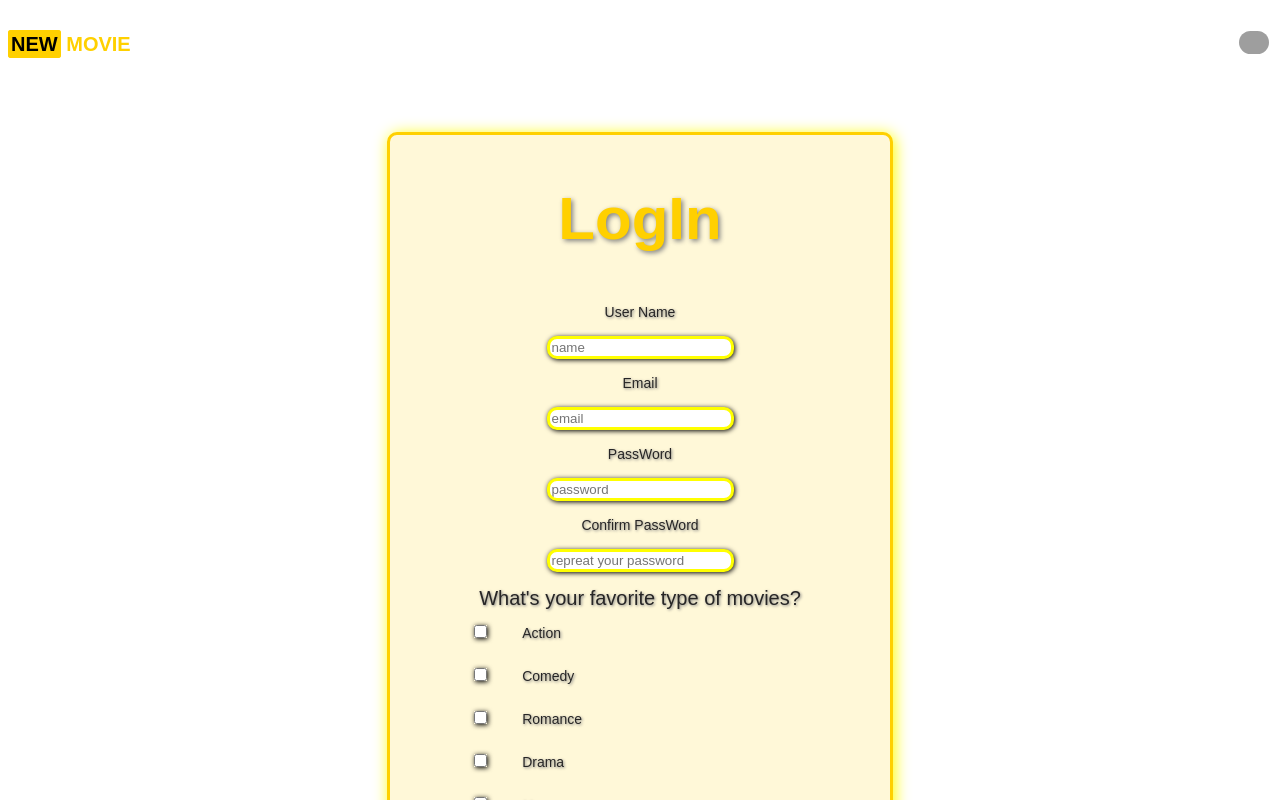
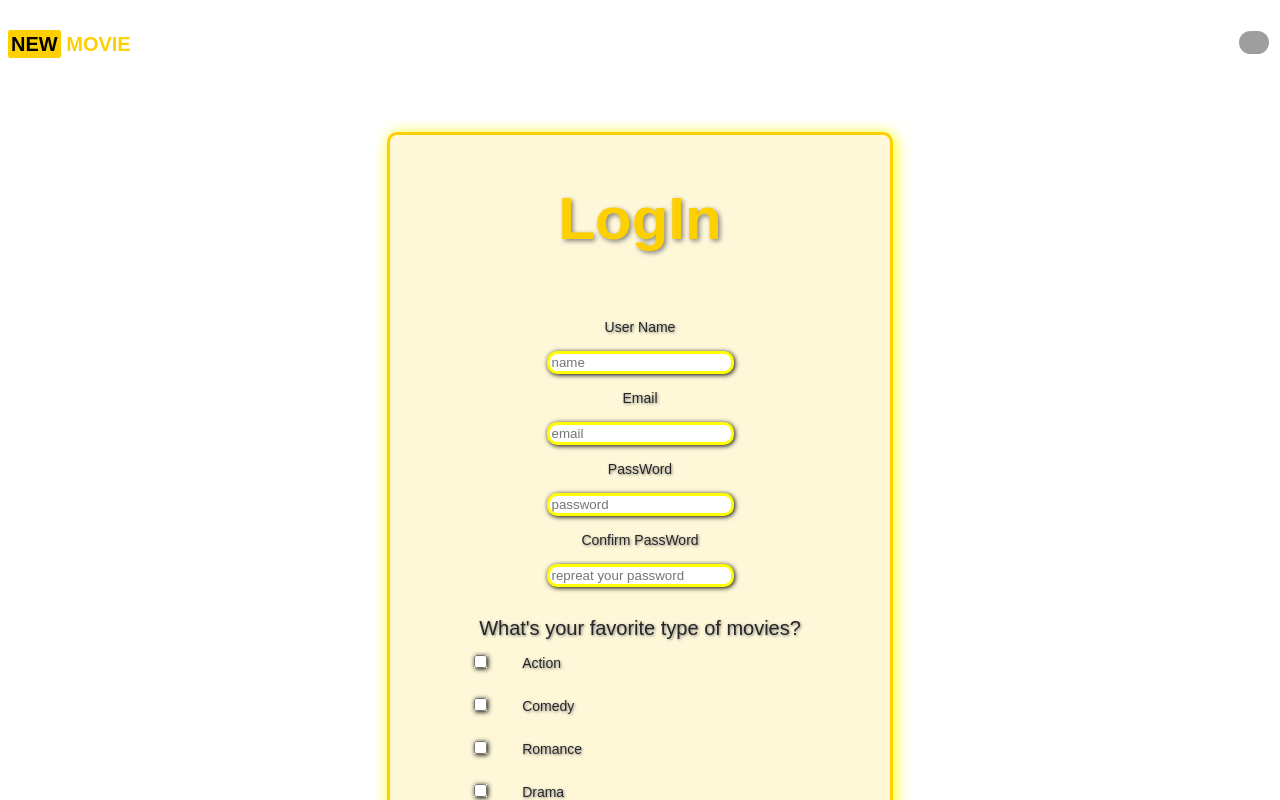
Before and after one commit to martinafarah6/Movie-Explorer, a React (Create React App) app: page /login in a window 1280 px wide. Shown: the top 800 px of the page. Built offline with nearby package versions, Linux system fonts and the light colour scheme; no server answers; grey boxes are pictures that could not be loaded; the HTML template or start-up script is replaced by a standard one.

Commit message:
Add padding to formcontent class in Contact.css

```diff
--- a/src/components/Contact/Contact.css
+++ b/src/components/Contact/Contact.css
@@ -11,3 +11,8 @@
     padding: 3px;
     margin: 5px;
 }
+
+
+.formcontent{
+    padding :15px;
+}
```
